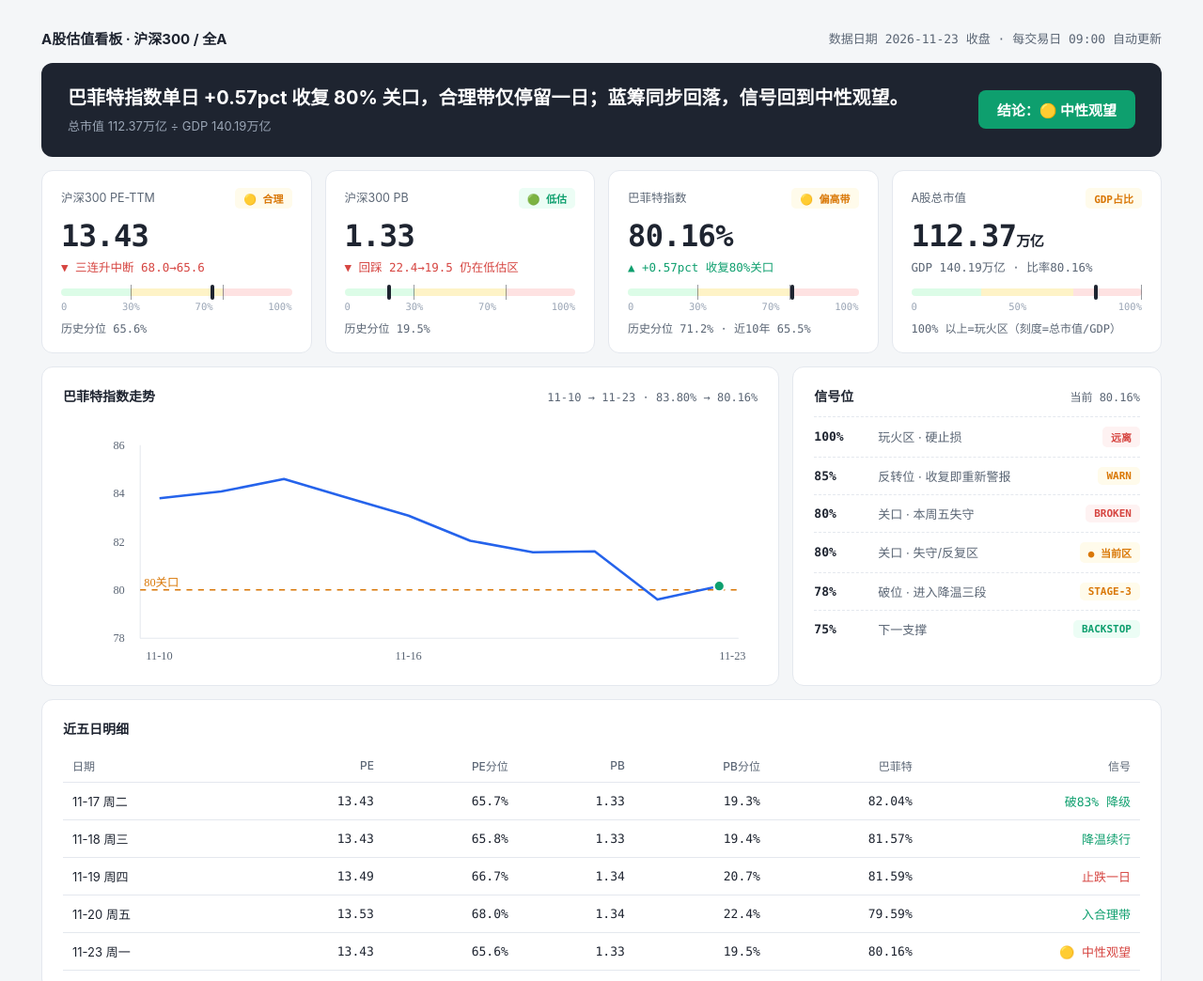
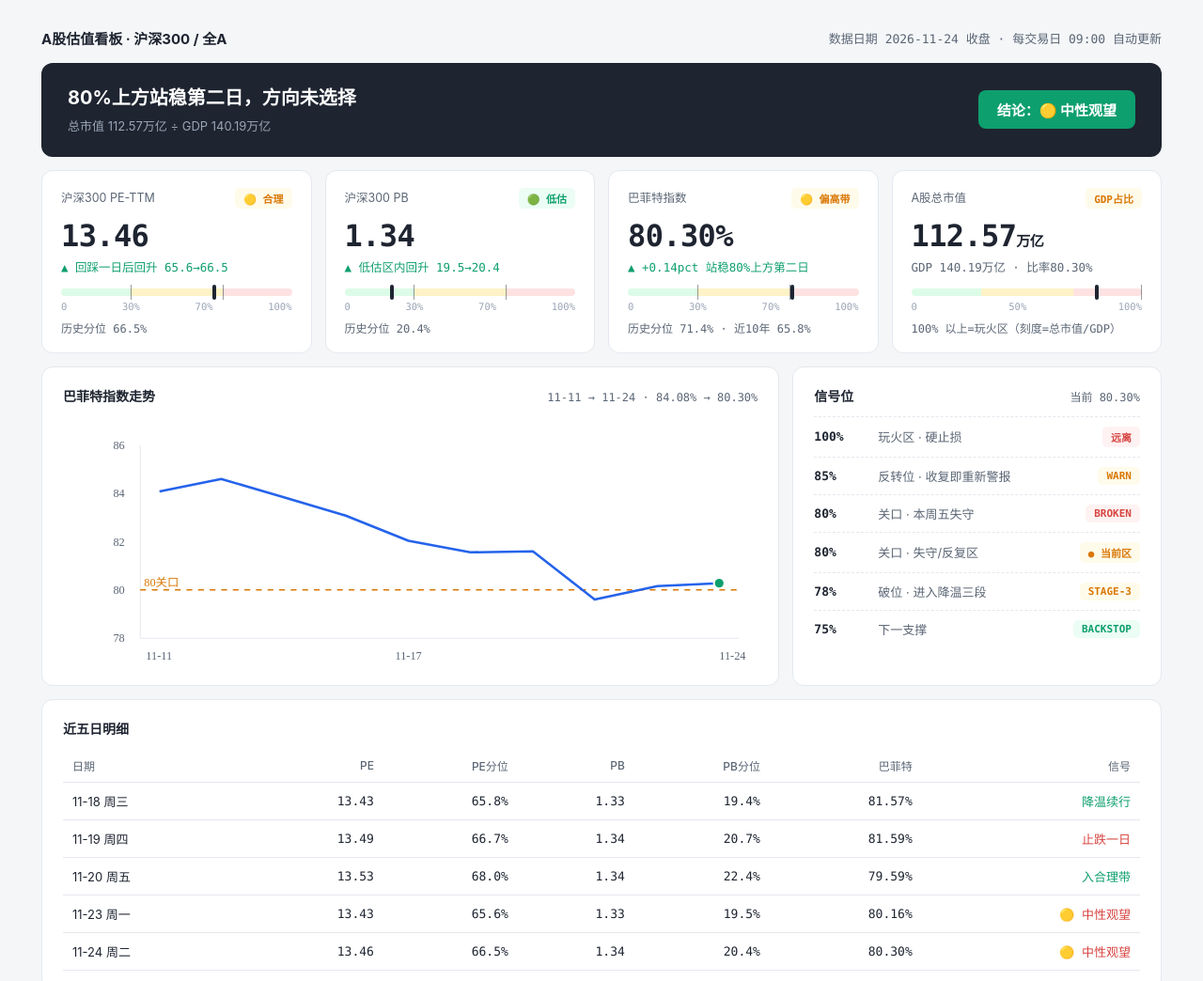
Before and after one commit to marvinxu-free/hs300-dashboard, a plain HTML site: page index.html in a window 1280 px wide. Shown: the top 1044 px of the page at 94% size. Drawn offline with Linux system fonts and the light colour scheme.

Commit message:
daily: 2026-11-24 数据更新

```diff
--- a/buffett_history.csv
+++ b/buffett_history.csv
@@ -11,3 +11,4 @@ date,pe,pe_pct,pb,pb_pct,buf,signal
 2026-11-19,13.49,66.7,1.34,20.7,81.59,止跌一日
 2026-11-20,13.53,68.0,1.34,22.4,79.59,入合理带
 2026-11-23,13.43,65.6,1.33,19.5,80.16,🟡 中性观望
+2026-11-24,13.46,66.5,1.34,20.4,80.30,🟡 中性观望
--- a/index.html
+++ b/index.html
@@ -3,7 +3,7 @@
 <head>
 <meta charset="UTF-8">
 <meta name="viewport" content="width=device-width, initial-scale=1.0">
-<title>A股估值看板 · 2026-11-23</title>
+<title>A股估值看板 · 2026-11-24</title>
 <style>
   :root{
     --bg:#f4f6f8; --card:#ffffff; --ink:#1e2430; --sub:#5b6675; --hair:#e4e8ee;
@@ -66,12 +66,12 @@
 <div class="wrap">
   <div class="topbar">
     <span class="brand">A股估值看板 · 沪深300 / 全A</span>
-    <span class="upd">数据日期 2026-11-23 收盘 · 每交易日 09:00 自动更新</span>
+    <span class="upd">数据日期 2026-11-24 收盘 · 每交易日 09:00 自动更新</span>
   </div>
 
   <div class="verdict">
-    <div class="v-main">巴菲特指数单日 +0.57pct 收复 80% 关口，合理带仅停留一日；蓝筹同步回落，信号回到中性观望。
-      <small>总市值 112.37万亿 ÷ GDP 140.19万亿</small>
+    <div class="v-main">80%上方站稳第二日，方向未选择
+      <small>总市值 112.57万亿 ÷ GDP 140.19万亿</small>
     </div>
     <div class="v-tag">结论：🟡 中性观望</div>
   </div>
@@ -79,33 +79,33 @@
   <div class="kpis">
     <div class="kpi">
       <div class="k-name">沪深300 PE-TTM <span class="badge bg-amber">🟡 合理</span></div>
-      <div class="k-val">13.43</div>
-      <div class="k-chg dn">▼ 三连升中断 68.0→65.6</div>
-      <div class="meter"><i class="z30"></i><i class="z70"></i><b style="left:65.6%"></b></div>
+      <div class="k-val">13.46</div>
+      <div class="k-chg up">▲ 回踩一日后回升 65.6→66.5</div>
+      <div class="meter"><i class="z30"></i><i class="z70"></i><b style="left:66.5%"></b></div>
       <div class="k-scale"><span>0</span><span>30%</span><span>70%</span><span>100%</span></div>
-      <div class="k-pos">历史分位 65.6%</div>
+      <div class="k-pos">历史分位 66.5%</div>
     </div>
     <div class="kpi">
       <div class="k-name">沪深300 PB <span class="badge bg-green">🟢 低估</span></div>
-      <div class="k-val">1.33</div>
-      <div class="k-chg dn">▼ 回踩 22.4→19.5 仍在低估区</div>
-      <div class="meter"><i class="z30"></i><i class="z70"></i><b style="left:19.5%"></b></div>
+      <div class="k-val">1.34</div>
+      <div class="k-chg up">▲ 低估区内回升 19.5→20.4</div>
+      <div class="meter"><i class="z30"></i><i class="z70"></i><b style="left:20.4%"></b></div>
       <div class="k-scale"><span>0</span><span>30%</span><span>70%</span><span>100%</span></div>
-      <div class="k-pos">历史分位 19.5%</div>
+      <div class="k-pos">历史分位 20.4%</div>
     </div>
     <div class="kpi">
       <div class="k-name">巴菲特指数 <span class="badge bg-amber">🟡 偏高带</span></div>
-      <div class="k-val">80.16%</div>
-      <div class="k-chg up">▲ +0.57pct 收复80%关口</div>
-      <div class="meter"><i class="z30"></i><i class="z70"></i><b style="left:71.2%"></b></div>
+      <div class="k-val">80.30%</div>
+      <div class="k-chg up">▲ +0.14pct 站稳80%上方第二日</div>
+      <div class="meter"><i class="z30"></i><i class="z70"></i><b style="left:71.4%"></b></div>
       <div class="k-scale"><span>0</span><span>30%</span><span>70%</span><span>100%</span></div>
-      <div class="k-pos">历史分位 71.2% · 近10年 65.5%</div>
+      <div class="k-pos">历史分位 71.4% · 近10年 65.8%</div>
     </div>
     <div class="kpi">
       <div class="k-name">A股总市值 <span class="badge bg-amber">GDP占比</span></div>
-      <div class="k-val">112.37<span style="font-size:15px">万亿</span></div>
-      <div class="k-chg fl">GDP 140.19万亿 · 比率80.16%</div>
-      <div class="meter"><i class="z100"></i><b style="left:80.16%"></b></div>
+      <div class="k-val">112.57<span style="font-size:15px">万亿</span></div>
+      <div class="k-chg fl">GDP 140.19万亿 · 比率80.30%</div>
+      <div class="meter"><i class="z100"></i><b style="left:80.30%"></b></div>
       <div class="k-scale"><span>0</span><span>50%</span><span>100%</span></div>
       <div class="k-pos">100% 以上=玩火区（刻度=总市值/GDP）</div>
     </div>
@@ -113,7 +113,7 @@
 
   <div class="row">
     <div class="card">
-      <h3>巴菲特指数走势 <span>11-10 → 11-23 · 83.80% → 80.16%</span></h3>
+      <h3>巴菲特指数走势 <span>11-11 → 11-24 · 84.08% → 80.30%</span></h3>
       <svg viewBox="0 0 720 260" aria-hidden="true">
         <g font-size="12" fill="#5b6675" font-family="SF Mono">
           <text x="52" y="34">86</text><text x="52" y="84">84</text><text x="52" y="134">82</text><text x="52" y="184">80</text><text x="52" y="234">78</text>
@@ -122,15 +122,15 @@
         <line x1="80" y1="180" x2="700" y2="180" stroke="#d97706" stroke-dasharray="6 6" stroke-width="1.5"/>
         <text x="84" y="176" font-size="12" fill="#d97706" font-family="SF Mono">80关口</text>
         <polyline fill="none" stroke="#2563eb" stroke-width="2.5" stroke-linejoin="round"
-          points="100,85 164,78 229,65 293,84 358,103 422,129 487,141 551,140 616,190 680,176"/>
-        <circle cx="680" cy="176" r="5.5" fill="#0e9f6e" stroke="#fff" stroke-width="2"/>
+          points="100,78 164,65 229,84 293,103 358,129 422,141 487,140 551,190 616,176 680,173"/>
+        <circle cx="680" cy="173" r="5.5" fill="#0e9f6e" stroke="#fff" stroke-width="2"/>
         <g font-size="12" fill="#5b6675" font-family="SF Mono">
-          <text x="86" y="252"  font-size="12" fill="#5b6675" font-family="SF Mono">11-10</text><text x="358" y="252" text-anchor="middle" font-size="12" fill="#5b6675" font-family="SF Mono">11-16</text><text x="680" y="252"  font-size="12" fill="#5b6675" font-family="SF Mono">11-23</text>
+          <text x="86" y="252"  font-size="12" fill="#5b6675" font-family="SF Mono">11-11</text><text x="358" y="252" text-anchor="middle" font-size="12" fill="#5b6675" font-family="SF Mono">11-17</text><text x="680" y="252"  font-size="12" fill="#5b6675" font-family="SF Mono">11-24</text>
         </g>
       </svg>
     </div>
     <div class="card">
-      <h3>信号位 <span>当前 80.16%</span></h3>
+      <h3>信号位 <span>当前 80.30%</span></h3>
       <ul class="levels">
         <li><span class="lv-v">100%</span><span class="lv-d">玩火区 · 硬止损</span><span class="badge bg-red">远离</span></li>
         <li><span class="lv-v">85%</span><span class="lv-d">反转位 · 收复即重新警报</span><span class="badge bg-amber">WARN</span></li>
@@ -146,17 +146,17 @@
     <h3>近五日明细</h3>
     <table class="tbl">
       <tr><th>日期</th><th>PE</th><th>PE分位</th><th>PB</th><th>PB分位</th><th>巴菲特</th><th>信号</th></tr>
-      <tr><td>11-17 周二</td><td>13.43</td><td>65.7%</td><td>1.33</td><td>19.3%</td><td>82.04%</td><td class="up">破83% 降级</td></tr>
       <tr><td>11-18 周三</td><td>13.43</td><td>65.8%</td><td>1.33</td><td>19.4%</td><td>81.57%</td><td class="up">降温续行</td></tr>
       <tr><td>11-19 周四</td><td>13.49</td><td>66.7%</td><td>1.34</td><td>20.7%</td><td>81.59%</td><td class="dn">止跌一日</td></tr>
       <tr><td>11-20 周五</td><td>13.53</td><td>68.0%</td><td>1.34</td><td>22.4%</td><td>79.59%</td><td class="up">入合理带</td></tr>
       <tr><td>11-23 周一</td><td>13.43</td><td>65.6%</td><td>1.33</td><td>19.5%</td><td>80.16%</td><td class="dn">🟡 中性观望</td></tr>
+      <tr><td>11-24 周二</td><td>13.46</td><td>66.5%</td><td>1.34</td><td>20.4%</td><td>80.30%</td><td class="dn">🟡 中性观望</td></tr>
     </table>
   </div>
 
   <div class="conclusion">
     <span class="tag">今日结论</span><br>
-    上周五跌破 80% 仅一日就被收回（79.59→80.16），80% 关口确认为反复争夺线而非单边突破位，「79~80% 获支撑=筑底」剧本未获确认。蓝筹与总量同向回落（PE 分位 68.0→65.6），上周的背离收敛。后续剧本——80~81% 反复＝中性观望；站稳 82% 以上＝降温暂告段落；跌破 78% 才计入降温三段；反转位 85% 不变。
+    80%关口上方站稳第二日（80.16→80.30），但+0.14pct只能算原地踏步，方向仍未选择。蓝筹与总量保持同步小幅波动，是典型的等待选择方向形态；站稳82%以上＝降温暂告段落，跌破78%才计入降温三段，反转位85%不变。
   </div>
 
   <footer>
```
